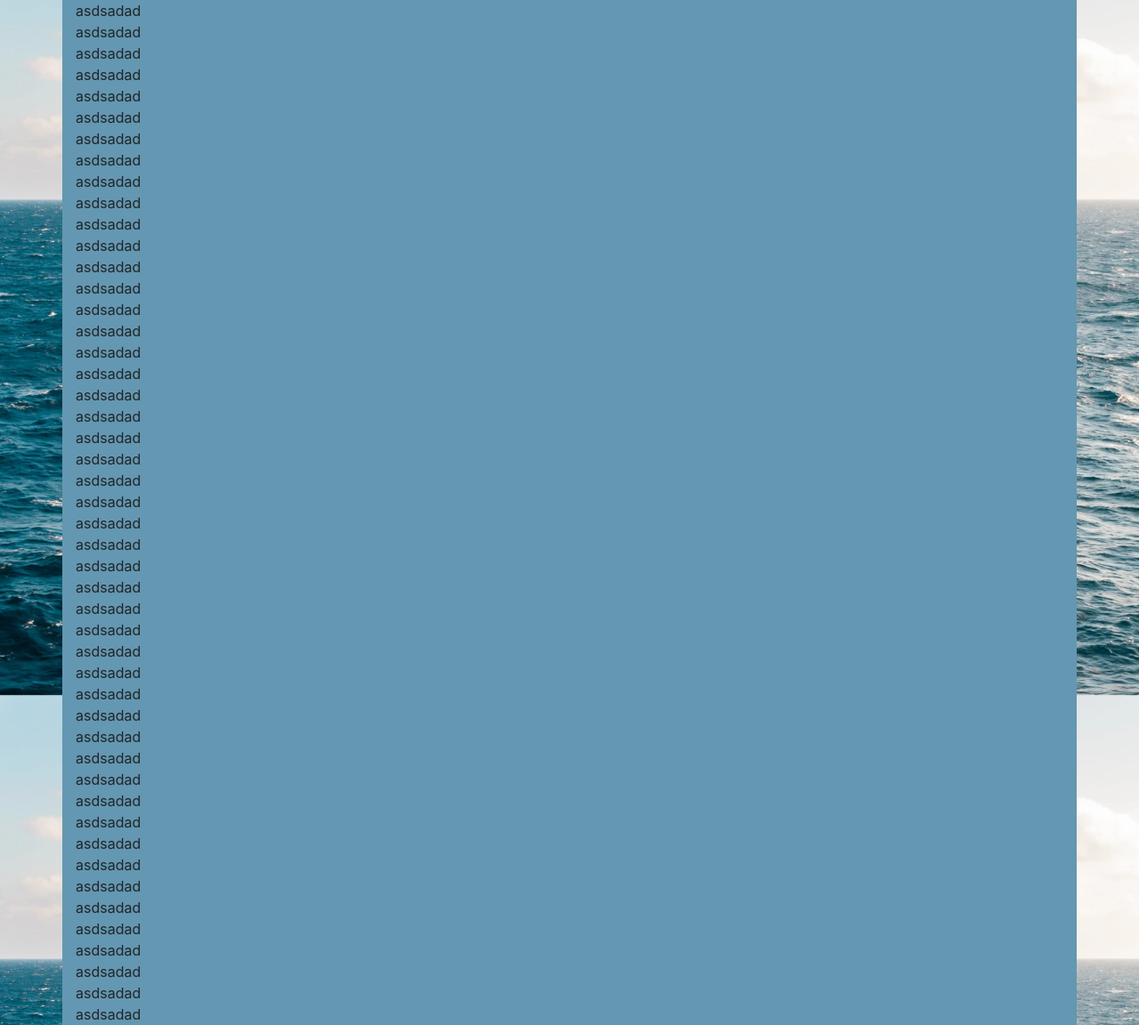
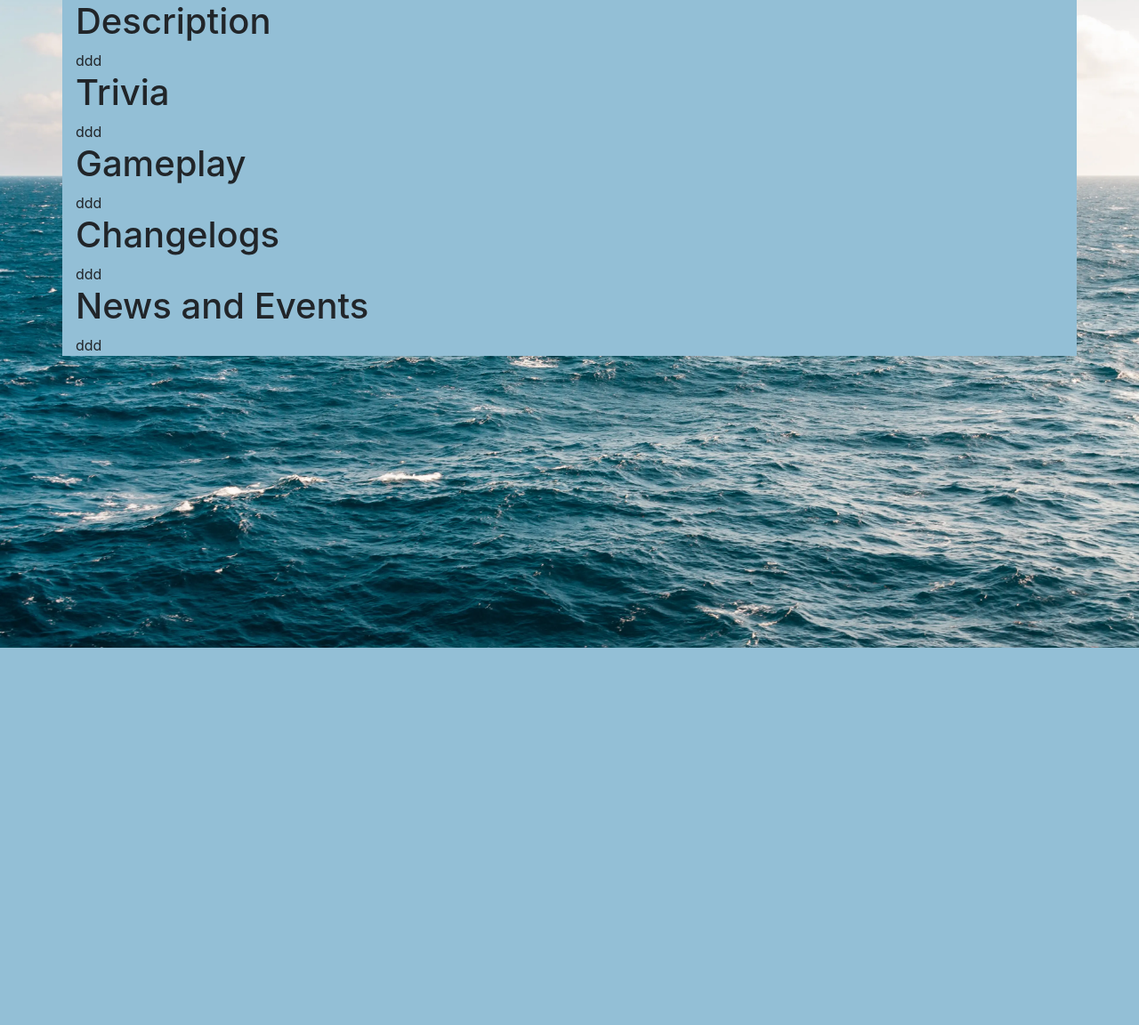
Before and after one commit to Mino-dev/GameWiki, a PHP site: page / in a window 1280 px wide. Shown: the part 72-1224 px from the top of the page at 89% size. After the commit the page ends 800 px from the top, so only its background shows below. Run offline with PHP 8.4, Linux system fonts and the light colour scheme.

Commit message:
Commit-11

```diff
--- a/route/admin-page.php
+++ b/route/admin-page.php
@@ -10,3 +10,5 @@
     ?>
 
 </header>
+<section class="section-main containter">
+</section>
--- /dev/null
+++ b/route/content/changelogs.php
@@ -0,0 +1,30 @@
+<?php
+	if(isset($_SESSION['log']) && !isset($_POST['c_edit'])){
+        if(isset($_POST['c_save'])){
+            $_SESSION['content'] = $_POST['textchange'];
+        }
+?>
+    <h1>Changelogs</h1>
+    <?php echo $_SESSION['content']?>
+    <form method="post">
+        <button type="submit" name="c_edit" class="btn btn-primary">Edit</button>
+    </form>
+
+<?php
+	}else if(isset($_POST['c_edit'])){
+?>
+    <form method="post">
+        <div class='form-group'>
+            <label for='textchange'>ChangeLogs</label>
+            <textarea class='form-control' name='textchange' id='textchange' rows='3'><?php echo $_SESSION['content']?></textarea>
+        </div>
+        <button type='submit' name='c_save' class='btn btn-primary'>Save</button>
+    </form>
+<?php
+    }else{
+?>
+    <h1>Changelogs</h1>
+    <?php echo $_SESSION['content']?>
+<?php
+    }
+?>
--- /dev/null
+++ b/route/content/description.php
@@ -0,0 +1,30 @@
+<?php
+	if(isset($_SESSION['log']) && !isset($_POST['d_edit'])){
+        if(isset($_POST['d_save'])){
+            $_SESSION['content'] = $_POST['textdesc'];
+        }
+?>
+    <h1>Description</h1>
+    <?php echo $_SESSION['content']?>
+    <form method="post">
+        <button type="submit" name="d_edit" class="btn btn-primary">Edit</button>
+    </form>
+
+<?php
+	}else if(isset($_POST['d_edit'])){
+?>
+    <form method="post">
+        <div class='form-group'>
+            <label for='textdesc'>Description</label>
+            <textarea class='form-control' name='textdesc' id='textdesc' rows='3'><?php echo $_SESSION['content']?></textarea>
+        </div>
+        <button type='submit' name='d_save' class='btn btn-primary'>Save</button>
+    </form>
+<?php
+    }else{
+?>
+    <h1>Description</h1>
+    <?php echo $_SESSION['content']?>
+<?php
+    }
+?>
--- /dev/null
+++ b/route/content/gameplay.php
@@ -0,0 +1,30 @@
+<?php
+	if(isset($_SESSION['log']) && !isset($_POST['g_edit'])){
+        if(isset($_POST['g_save'])){
+            $_SESSION['content'] = $_POST['textgame'];
+        }
+?>
+    <h1>Gameplay</h1>
+    <?php echo $_SESSION['content']?>
+    <form method="post">
+        <button type="submit" name="g_edit" class="btn btn-primary">Edit</button>
+    </form>
+
+<?php
+	}else if(isset($_POST['g_edit'])){
+?>
+    <form method="post">
+        <div class='form-group'>
+            <label for='textgame'>Gameplay</label>
+            <textarea class='form-control' name='textgame' id='textgame' rows='3'><?php echo $_SESSION['content']?></textarea>
+        </div>
+        <button type='submit' name='g_save' class='btn btn-primary'>Save</button>
+    </form>
+<?php
+    }else{
+?>
+    <h1>Gameplay</h1>
+    <?php echo $_SESSION['content']?>
+<?php
+    }
+?>
--- /dev/null
+++ b/route/content/newsevents.php
@@ -0,0 +1,30 @@
+<?php
+	if(isset($_SESSION['log']) && !isset($_POST['n_edit'])){
+        if(isset($_POST['n_save'])){
+            $_SESSION['content'] = $_POST['textne'];
+        }
+?>
+    <h1>News and Events</h1>
+    <?php echo $_SESSION['content']?>
+    <form method="post">
+        <button type="submit" name="n_edit" class="btn btn-primary">Edit</button>
+    </form>
+
+<?php
+	}else if(isset($_POST['n_edit'])){
+?>
+    <form method="post">
+        <div class='form-group'>
+            <label for='textne'>News and Events</label>
+            <textarea class='form-control' name='textne' id='textne' rows='3'><?php echo $_SESSION['content']?></textarea>
+        </div>
+        <button type='submit' name='n_save' class='btn btn-primary'>Save</button>
+    </form>
+<?php
+    }else{
+?>
+    <h1>News and Events</h1>
+    <?php echo $_SESSION['content']?>
+<?php
+    }
+?>
--- /dev/null
+++ b/route/content/trivia.php
@@ -0,0 +1,30 @@
+<?php
+	if(isset($_SESSION['log']) && !isset($_POST['t_edit'])){
+        if(isset($_POST['t_save'])){
+            $_SESSION['content'] = $_POST['texttriv'];
+        }
+?>
+    <h1>Trivia</h1>
+    <?php echo $_SESSION['content']?>
+    <form method="post">
+        <button type="submit" name="t_edit" class="btn btn-primary">Edit</button>
+    </form>
+
+<?php
+	}else if(isset($_POST['t_edit'])){
+?>
+    <form method="post">
+        <div class='form-group'>
+            <label for='texttriv'>Trivia</label>
+            <textarea class='form-control' name='texttriv' id='texttriv' rows='3'><?php echo $_SESSION['content']?></textarea>
+        </div>
+        <button type='submit' name='t_save' class='btn btn-primary'>Save</button>
+    </form>
+<?php
+    }else{
+?>
+    <h1>Trivia</h1>
+    <?php echo $_SESSION['content']?>
+<?php
+    }
+?>
--- a/route/edit-page.php
+++ b/route/edit-page.php
@@ -68,12 +68,12 @@
     }
 
 ?>
-<header class="e:header-section header-section">
+<header class="header-section">
     <?php
         include('template/navbar.php');
     ?>
 </header>
-<section class="e:main-section container">
+<section class="section-main container">
     <form class="login-form" method="post" enctype="multipart/form-data">
         <div class="form-row">
             <div class="form-group col-md-6">
--- a/route/home-page.php
+++ b/route/home-page.php
@@ -1,62 +1,25 @@
+<?php
+	if(!isset($_SESSION['content'])){
+		$_SESSION['content'] = "ddd";
+	}
+	require_once('data/database.php');
+	if(connectDB()){
+		closeDB();
+	}
+?>
+
 <header class="header-section sticky-top">
     <?php
-
-        require_once('data/database.php');
 		include('template/navbar.php');
-        if(connectDB()){
-
-            closeDB();
-        }
     ?>
 
 </header>
-<section class="container index-main">
-	asdsadad<br>
-	asdsadad<br>
-	asdsadad<br>
-	asdsadad<br>
-	asdsadad<br>
-	asdsadad<br>
-	asdsadad<br>
-	asdsadad<br>
-	asdsadad<br>
-	asdsadad<br>
-	asdsadad<br>
-	asdsadad<br>
-	asdsadad<br>
-	asdsadad<br>
-	asdsadad<br>
-	asdsadad<br>
-	asdsadad<br>
-	asdsadad<br>
-	asdsadad<br>
-	asdsadad<br>
-	asdsadad<br>
-	asdsadad<br>
-	asdsadad<br>
-	asdsadad<br>
-	asdsadad<br>
-	asdsadad<br>
-	asdsadad<br>
-	asdsadad<br>
-	asdsadad<br>
-	asdsadad<br>
-	asdsadad<br>
-	asdsadad<br>
-	asdsadad<br>
-	asdsadad<br>
-	asdsadad<br>
-	asdsadad<br>
-	asdsadad<br>
-	asdsadad<br>
-	asdsadad<br>
-	asdsadad<br>
-	asdsadad<br>
-	asdsadad<br>
-	asdsadad<br>
-	asdsadad<br>
-	asdsadad<br>
-	asdsadad<br>
-	asdsadad<br>
-	asdsadad<br>
+<section class="container section-main">
+	<?php
+		require('route/content/description.php');
+		require('route/content/trivia.php');
+		require('route/content/gameplay.php');
+		require('route/content/changelogs.php');
+		require('route/content/newsevents.php');
+	?>
 </section>
--- a/route/login-page.php
+++ b/route/login-page.php
@@ -25,8 +25,8 @@
 </header>
 <!--End of Navigation Bar-->
 <!--Login Section -->
-<div class="col-4 align-center mx-auto">
-	<section class="main-section container">
+<div class="col-6 align-center mx-auto">
+	<section class="section-main container">
 		<form class="login-form" method="post">
 			<div class="form-group row">
 				<label for="login-username" class="col-sm-2 col-form-label">Username</label>
@@ -44,7 +44,7 @@
 		</form>
 
 		<h3>Don't have an account yet?</h3>
-		<a href="register.php" type="button" class="btn btn-primary btn-sm">Register Now!</a>
+		<a href="register.php">Register Now!</a>
 	</section>
 </div>
 <!--End of Login Section -->
--- a/route/register-page.php
+++ b/route/register-page.php
@@ -37,7 +37,7 @@
 </header>
 <!--End of Navigation Bar-->
 <!--Login Section -->
-<section class="r:main-section container">
+<section class="section-main container">
     <form class="login-form" method="post">
         <div class="form-row">
             <div class="form-group col-md-6">
@@ -63,6 +63,8 @@
         </div>
         <button type="submit" name="register" class="btn btn-primary">Sign Up</button>
     </form>
+
+	<a href="login.php">Back to Login Page</a>
 </section>
 <!--End of Login Section -->
 <!--Footer Section-->
--- a/style/style.css
+++ b/style/style.css
@@ -9,6 +9,10 @@ body{
 	background-size: cover;
 	background-attachment: fixed;
 }
-.index-main{
-	background: #6497b1;
+.section-main{
+	background: #93bfd6;
 }
+
+.navbar-custom{
+	background: transparent;
+}
```
Also changed, not shown: route/dashboard-page.php (+4 -3 lines), img/profile_image/121583235974a5cc9baac6e007900de8f3a356f0ec28.jpg (added).
